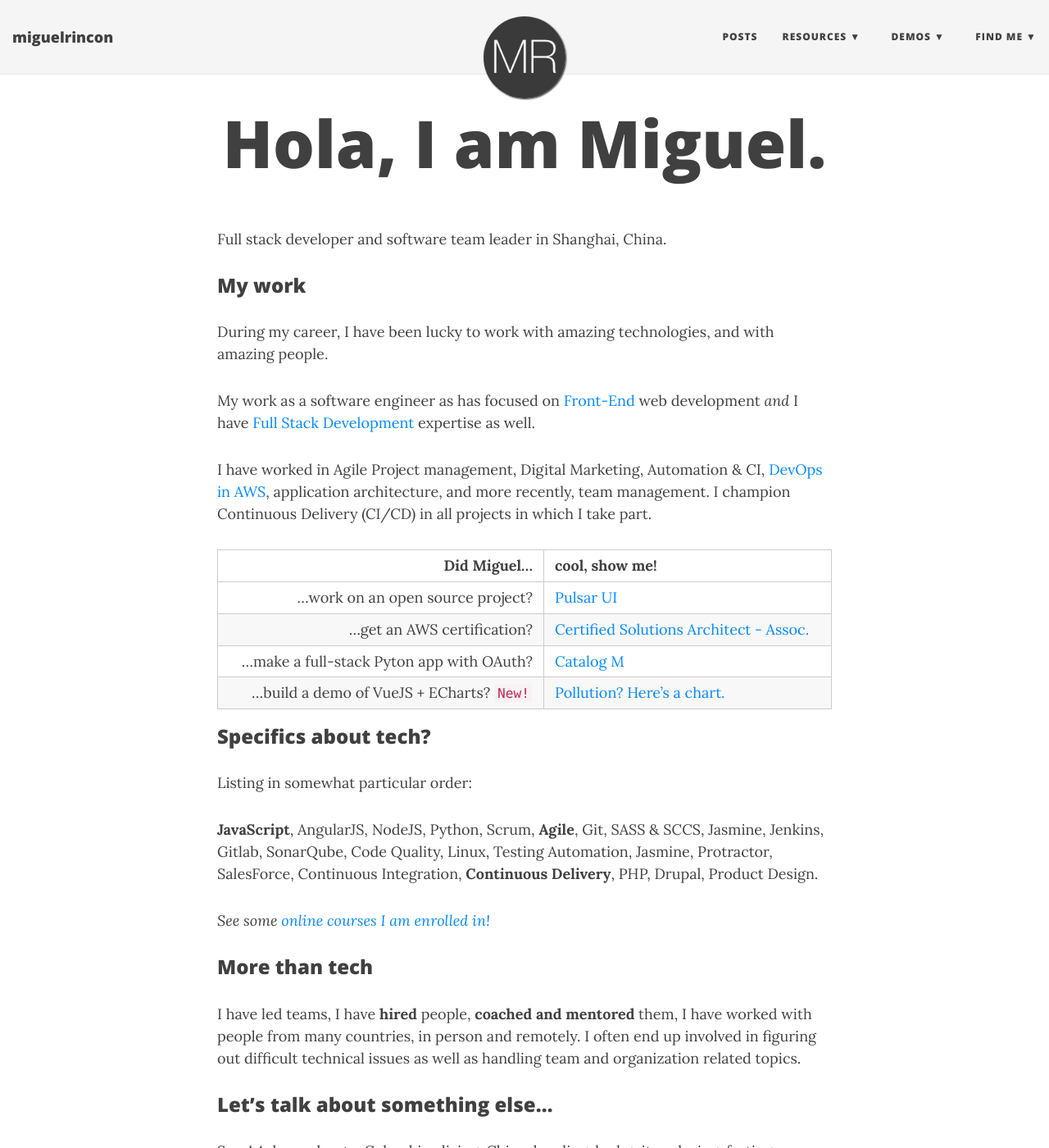
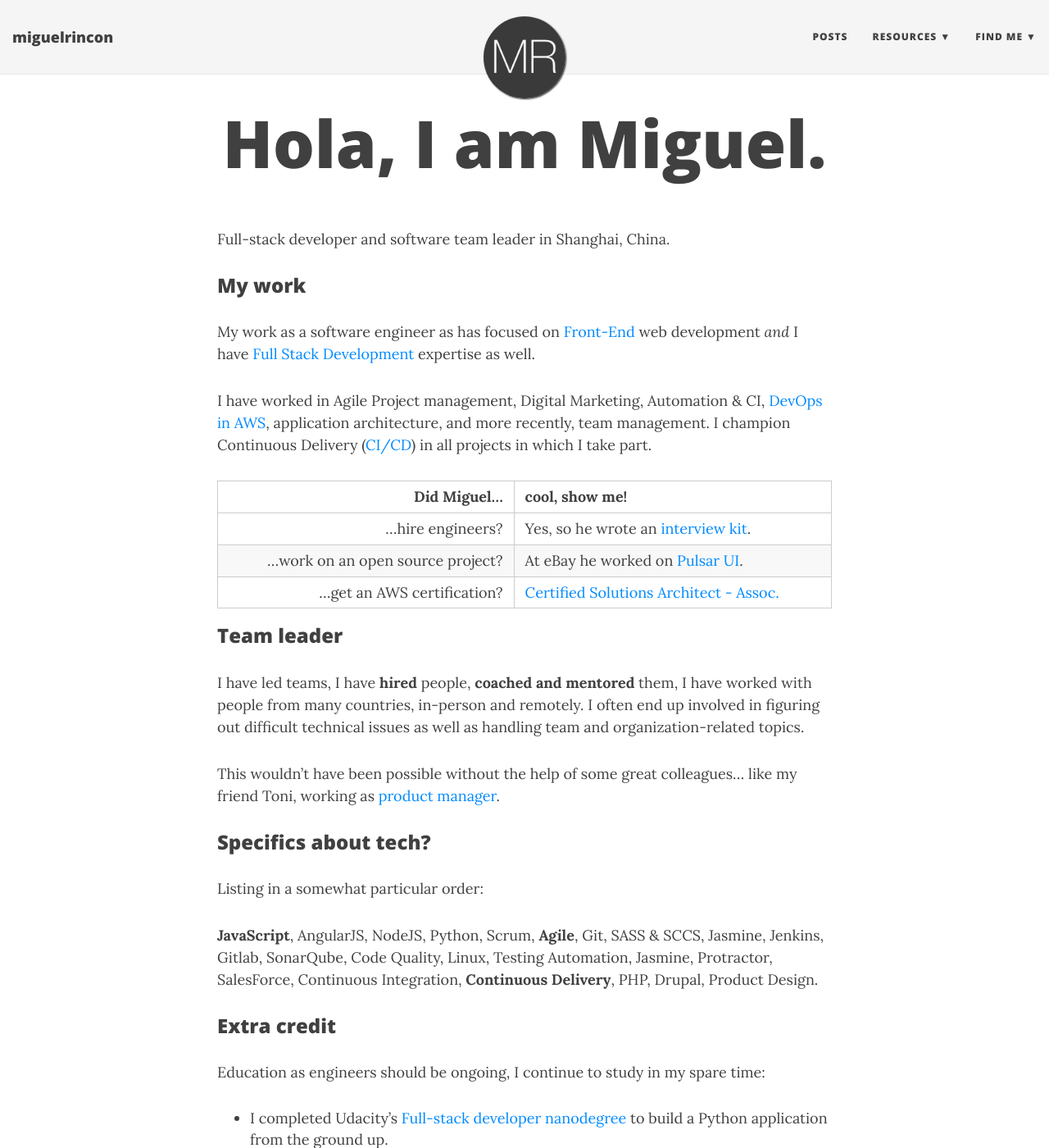
Before and after one commit to miguelrincon/miguelrincon.github.io, a Jekyll site: the page built from index.md, in a window 1280 px wide and 1400 px high. Shown: the whole window at 82% size. Built offline with Jekyll 4.4.1, drawn with Linux system fonts in a browser that asks for light colours; some of the changed text lies outside the part shown.

Commit message:
Streamline content in home, add Toni link

```diff
--- a/_config.yml
+++ b/_config.yml
@@ -21,13 +21,10 @@ description: "Software Engineer | Full-stack Developer in Shanghai, China"
 navbar-links:
   Posts: "posts"
   Resources:
-    - Reading: "pages/software-engineering-books/"
+    - Pulsar UI: "pages/pulsar-reporting-ui/"
     - Interview Kit: "pages/miguels-interview-kit/"
     - CI/CD Checklist: "pages/ci-cd-checklist/"
-  Demos:
-    - Pulsar UI: "pages/pulsar-reporting-ui/"
-    - Pollution Chart: "pages/pollution-chart/index.html"
-    - Catalog M: "http://ec2-3-84-208-127.compute-1.amazonaws.com/"
+    - Reading: "pages/software-engineering-books/"
   Find Me:
     - LinkedIn: "https://www.linkedin.com/in/miguelrincon/"
     - Github: "https://github.com/miguelrincon/"
--- a/index.md
+++ b/index.md
@@ -4,35 +4,40 @@ title: Hola, I am Miguel.
 use-site-title: true
 ---
 
-Full stack developer and software team leader in Shanghai, China.
+Full-stack developer and software team leader in Shanghai, China.
 
 ### My work
 
-During my career, I have been lucky to work with amazing technologies, and with amazing people.
-
 My work as a software engineer as has focused on [Front-End](/2018-02-15-frontend-frameworks-comparison/) web development *and* I have [Full Stack Development](/2019-01-20-fullstack-developer-nanodegree/) expertise as well.
 
-I have worked in Agile Project management, Digital Marketing, Automation & CI, [DevOps in AWS](/2018-03-06-amazon-certified/), application architecture, and more recently, team management. I champion Continuous Delivery (CI/CD) in all projects in which I take part.
+I have worked in Agile Project management, Digital Marketing, Automation & CI, [DevOps in AWS](/2018-03-06-amazon-certified/), application architecture, and more recently, team management. I champion Continuous Delivery ([CI/CD](/pages/ci-cd-checklist/)) in all projects in which I take part.
 
-| Did Miguel...                                       | cool, show me!
-| --------------------------------------------------: |--
-| ...work on an open source project?                  | [Pulsar UI](/pages/pulsar-reporting-ui/)
-| ...get an AWS certification?                        | [Certified Solutions Architect - Assoc.](/2018-03-06-amazon-certified/)
-| ...make a full-stack Pyton app with OAuth?          | [Catalog M](http://ec2-3-84-208-127.compute-1.amazonaws.com/)
-| ...build a demo of VueJS + ECharts? `New!`          | [Pollution? Here's a chart.](/pages/pollution-chart/index.html)
+| Did Miguel...                          | cool, show me!
+| -------------------------------------: |--
+| ...hire engineers?                     | Yes, so he wrote an [interview kit](/pages/miguels-interview-kit/).
+| ...work on an open source project?     | At eBay he worked on [Pulsar UI](/pages/pulsar-reporting-ui/).
+| ...get an AWS certification?           | [Certified Solutions Architect - Assoc.](/2018-03-06-amazon-certified/)
 {:style="width:100%;"}
+
+### Team leader
+
+I have led teams, I have **hired** people, **coached and mentored** them, I have worked with people from many countries, in-person and remotely. I often end up involved in figuring out difficult technical issues as well as handling team and organization-related topics.
+
+This wouldn't have been possible without the help of some great colleagues... like my friend Toni, working as [product manager](https://tonischmidt.me/).
 
 ### Specifics about tech?
 
-Listing in somewhat particular order:
+Listing in a somewhat particular order:
 
 **JavaScript**, AngularJS, NodeJS, Python, Scrum, **Agile**, Git, SASS & SCCS, Jasmine, Jenkins, Gitlab, SonarQube, Code Quality, Linux, Testing Automation, Jasmine, Protractor, SalesForce, Continuous Integration, **Continuous Delivery**, PHP, Drupal, Product Design.
 
-*See some [online courses I am enrolled in!](https://www.udemy.com/user/miguel-rincon-4/)*
+### Extra credit
 
-### More than tech
+Education as engineers should be ongoing, I continue to study in my spare time:
 
-I have led teams, I have **hired** people, **coached and mentored** them, I have worked with people from many countries, in person and remotely. I often end up involved in figuring out difficult technical issues as well as handling team and organization related topics.
+- I completed Udacity's [Full-stack developer nanodegree](http://localhost:4000/2019-01-20-fullstack-developer-nanodegree/) to build a Python application from the ground up.
+- Experimented with VueJS & ECharts to show the [pollution levels in Shanghai](/pages/pollution-chart/index.html).
+- See other [online courses I am enrolled in](https://www.udemy.com/user/miguel-rincon-4/).
 
 ### Let's talk about something else...
 
```
Also changed, not shown: _posts/2018-03-06-amazon-certified.md (+1 -1 lines).
